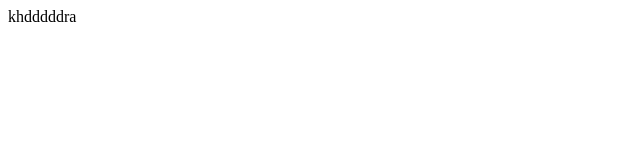
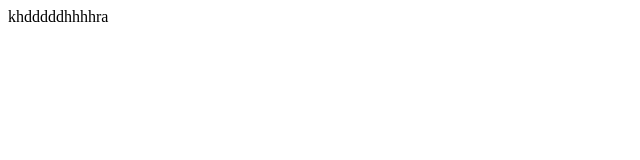
Before and after one commit to ItsZeus1/NEWONE, a plain HTML site: page index.html in a window 1280 px wide. Shown: the full height of the page, 0-640 px from the left. Drawn offline with Linux system fonts and the light colour scheme.

Commit message:
VirtualRepos: update index.html

```diff
--- a/index.html
+++ b/index.html
@@ -11,7 +11,7 @@
         <body>
 
             <div>
-                <a>khdddddra</a>
+                <a>khdddddhhhhra</a>
             </div>
         </body>
 </html>
```
